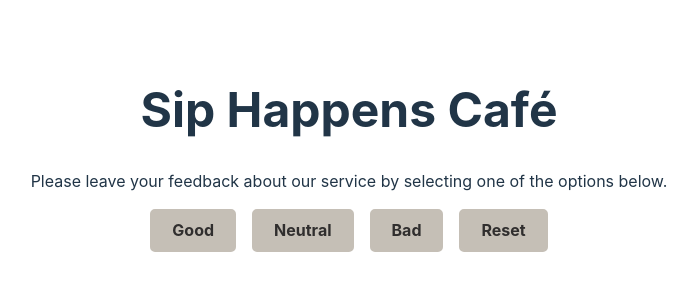
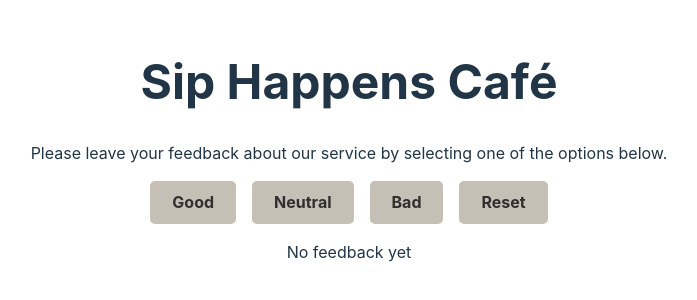
Before and after one commit to LiliiaB/goit-react-hw-02, a React (Vite) app: page / in a window 1280 px wide. Shown: the part 248-548 px from the top of the page, without its empty margins (291-988 px from the left). Built offline with nearby package versions, Linux system fonts and the light colour scheme.

Commit message:
upd task 3

```diff
--- a/src/components/Feedback/Feedback.jsx
+++ b/src/components/Feedback/Feedback.jsx
@@ -4,9 +4,10 @@ export const Feedback = ({ feedbackTypes }) => {
   const { good, neutral, bad } = feedbackTypes;
   const totalFeedback = good + neutral + bad;
 
-  if (totalFeedback === 0) {
-    return null;
+  if (!totalFeedback) {
+    return <Notification />;
   }
+
   return (
     <div>
       <p>Good: {good}</p>
--- a/src/components/Notification/Notification.jsx
+++ b/src/components/Notification/Notification.jsx
@@ -1,7 +1,7 @@
 export const Notification = () => {
   return (
     <div>
-      <p>No feedback given yet.</p>
+      <p>No feedback yet</p>
     </div>
   );
 };
```
